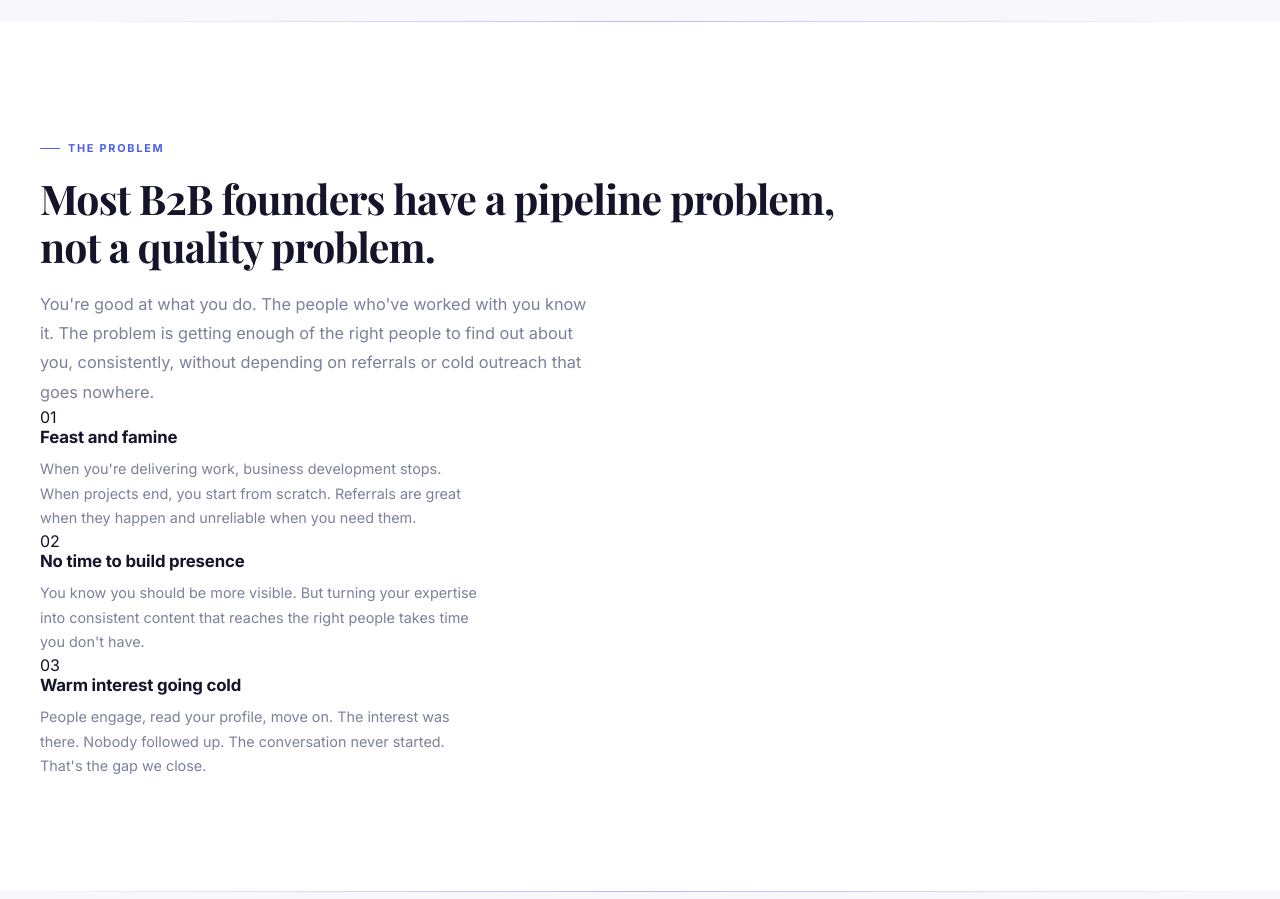
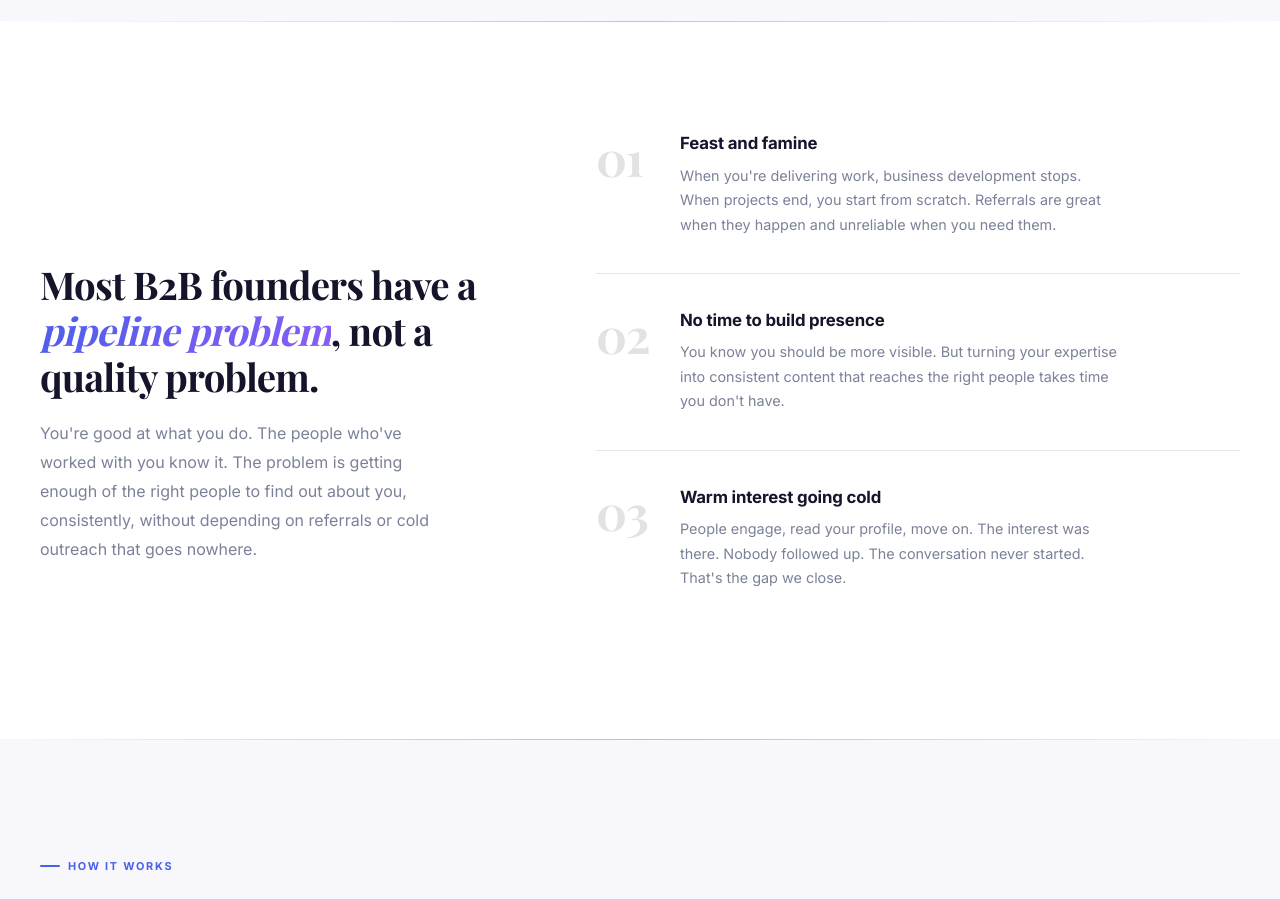
Before and after one commit to TobiWilliams001/Elitehands-Outbound, a React (Vite) app: page / in a window 1280 px wide. Shown: the part 1280-2179 px from the top of the page. Built offline with nearby package versions, Linux system fonts and the light colour scheme; a web font is replaced by a local one.

Commit message:
design: rework Problem section as sticky asymmetric editorial layout
Replaces the centered-label-then-3-card-grid pattern (repeated across
every section) with a sticky intro column next to a numbered list,
breaking the page's repeated section formula.

```diff
--- a/src/components/Problem.tsx
+++ b/src/components/Problem.tsx
@@ -24,28 +24,29 @@ export const Problem = () => {
   return (
     <section className="problem-section" ref={ref as React.RefObject<HTMLElement>}>
       <div className="container">
-        <div className="reveal">
-          <div className="section-label">The problem</div>
-          <h2 className="section-title">
-            Most B2B founders have a pipeline problem,
-            <br />
-            not a quality problem.
+        <div className="problem-layout">
+          <div className="problem-intro reveal">
+            <h2 className="problem-heading">
+              Most B2B founders have a <em>pipeline problem</em>, not a quality problem.
             </h2>
-          <p className="section-sub">
-            You're good at what you do. The people who've worked with you know it. The problem is
-            getting enough of the right people to find out about you, consistently, without
+            <p className="problem-lede">
+              You're good at what you do. The people who've worked with you know it. The problem
+              is getting enough of the right people to find out about you, consistently, without
               depending on referrals or cold outreach that goes nowhere.
             </p>
           </div>
 
-        <div className="problem-grid">
+          <div className="problem-list">
             {problems.map((p, i) => (
-            <div key={p.num} className={`problem-card reveal reveal-delay-${i + 1}`}>
-              <div className="problem-num">{p.num}</div>
+              <div key={p.num} className={`problem-row reveal reveal-delay-${i + 1}`}>
+                <div className="problem-row-num">{p.num}</div>
+                <div>
                   <div className="problem-title">{p.title}</div>
                   <p className="problem-body">{p.body}</p>
                 </div>
+              </div>
             ))}
+          </div>
         </div>
       </div>
     </section>
```
Lines whose indentation alone changed are shown as unchanged.
